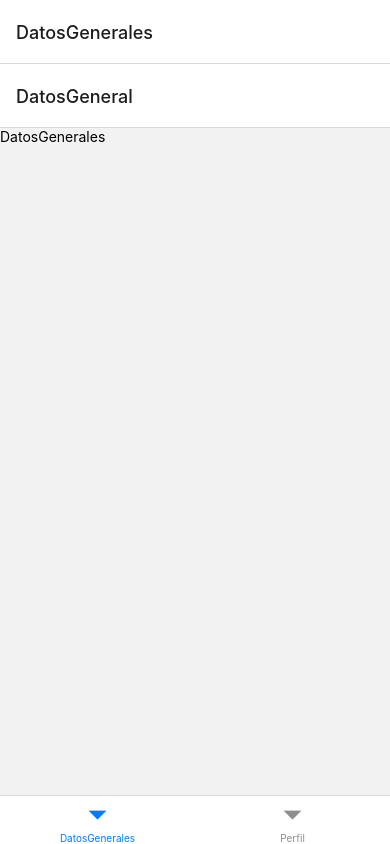
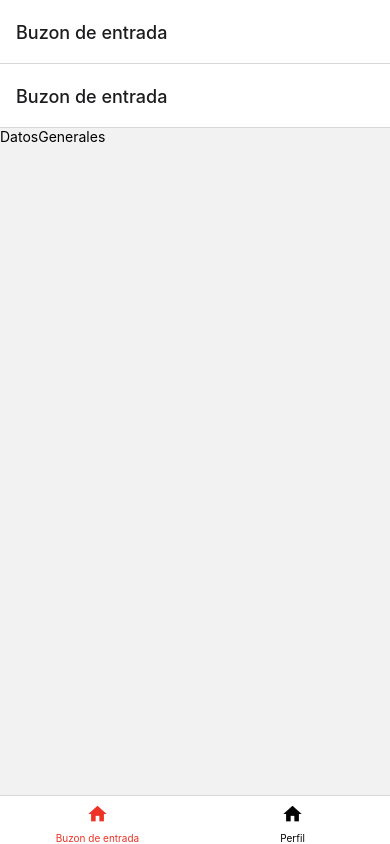
Before and after one commit to parker796/appmensajesuam, a React Native app: screen /datosGenerales in a window 390 px wide. Built offline with nearby package versions, Linux system fonts and the light colour scheme.

Commit message:
problemas de iconos

```diff
--- a/navigations/DatosGeneralesStack.js
+++ b/navigations/DatosGeneralesStack.js
@@ -8,7 +8,7 @@ const Stack = createStackNavigator()
 export default function DatosGeneralesStack() {
   return (
     <Stack.Navigator>
-      <Stack.Screen name="datosGeneralesStack" component={DatosGenerales} options={{title: "DatosGeneral"}} />
+      <Stack.Screen name="datosGeneralesStack" component={DatosGenerales} options={{title: "Buzon de entrada"}} />
       </Stack.Navigator>
   )
 }
--- a/navigations/Navigation.js
+++ b/navigations/Navigation.js
@@ -5,15 +5,41 @@ import {createBottomTabNavigator} from '@react-navigation/bottom-tabs'
 //import Perfil from '../screens/Perfil'
 import DatosGeneralesStack from './DatosGeneralesStack'
 import PerfilStack from './PerfilStack'
+import { Icon } from "@rneui/themed";
+
 const Tab = createBottomTabNavigator()
 
 export default function Navigation() {
    // console.log({ } );
-
-  return (
+   //funcion que nos pinta los iconos y la ruta hacia donde va la navegacion
+    const screenOptions = (route, color) => {
+      let icoName
+      switch (route.name) {
+        case "datosGenerales":
+          icoName = "home"
+          break
+        case "perfil":
+          icoName = "home"
+          break
+    }//fin de switch
+    return(
+      <Icon type="MaterialCommunityIcons" name = {icoName} size={22} color={color}/>
+    )
+  }//fin de la funcion
+  return (//initialRouteName nos permite ver en donde se va parar nuestro componente activo en el tab
    <NavigationContainer>
-        <Tab.Navigator>
-            <Tab.Screen name="datosGenerales" component={DatosGeneralesStack} options={{title: "DatosGenerales"}} ></Tab.Screen>
+        <Tab.Navigator
+            initialRouteName="datosGenerales"
+            //tabBarOptions ya fue migrada a screenOptions
+            tabBarOptions={{
+              activeTintColor: '#ed3226',
+              inactiveTintColor: '#040404',
+            }}
+            screenOptions={({route}) => ({
+                tabBarIcon: ({color}) => screenOptions(route, color)
+            })}
+            >
+            <Tab.Screen name="datosGenerales" component={DatosGeneralesStack} options={{title: "Buzon de entrada"}} ></Tab.Screen>
             <Tab.Screen name="perfil" component={PerfilStack} options={{title: "Perfil"}}></Tab.Screen>
         </Tab.Navigator>
    </NavigationContainer>
--- a/package.json
+++ b/package.json
@@ -17,6 +17,8 @@
     "@react-navigation/drawer": "^6.5.0",
     "@react-navigation/native": "^6.0.13",
     "@react-navigation/stack": "^6.3.2",
+    "@rneui/base": "^4.0.0-rc.6",
+    "@rneui/themed": "^4.0.0-rc.6",
     "expo": "^46.0.0",
     "expo-cli": "^6.0.6",
     "expo-dev-client": "~1.3.0",
@@ -26,7 +28,8 @@
     "react-native-gesture-handler": "~2.5.0",
     "react-native-reanimated": "~2.9.1",
     "react-native-safe-area-context": "^4.3.1",
-    "react-native-screens": "~3.15.0"
+    "react-native-screens": "~3.15.0",
+    "react-native-vector-icons": "^9.2.0"
   },
   "devDependencies": {
     "@babel/core": "^7.18.6"
```
Also changed, not shown: 1 other file (tests, documents, lock files or other folders).
